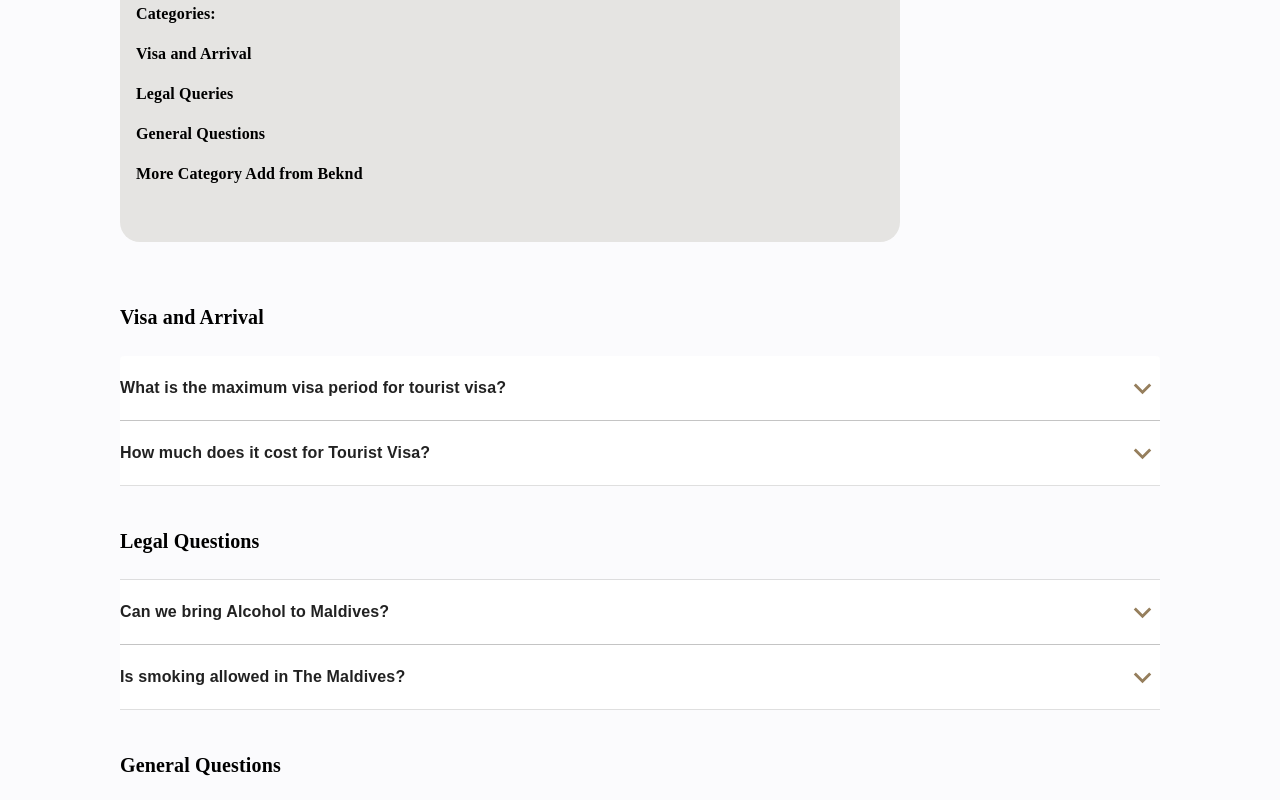
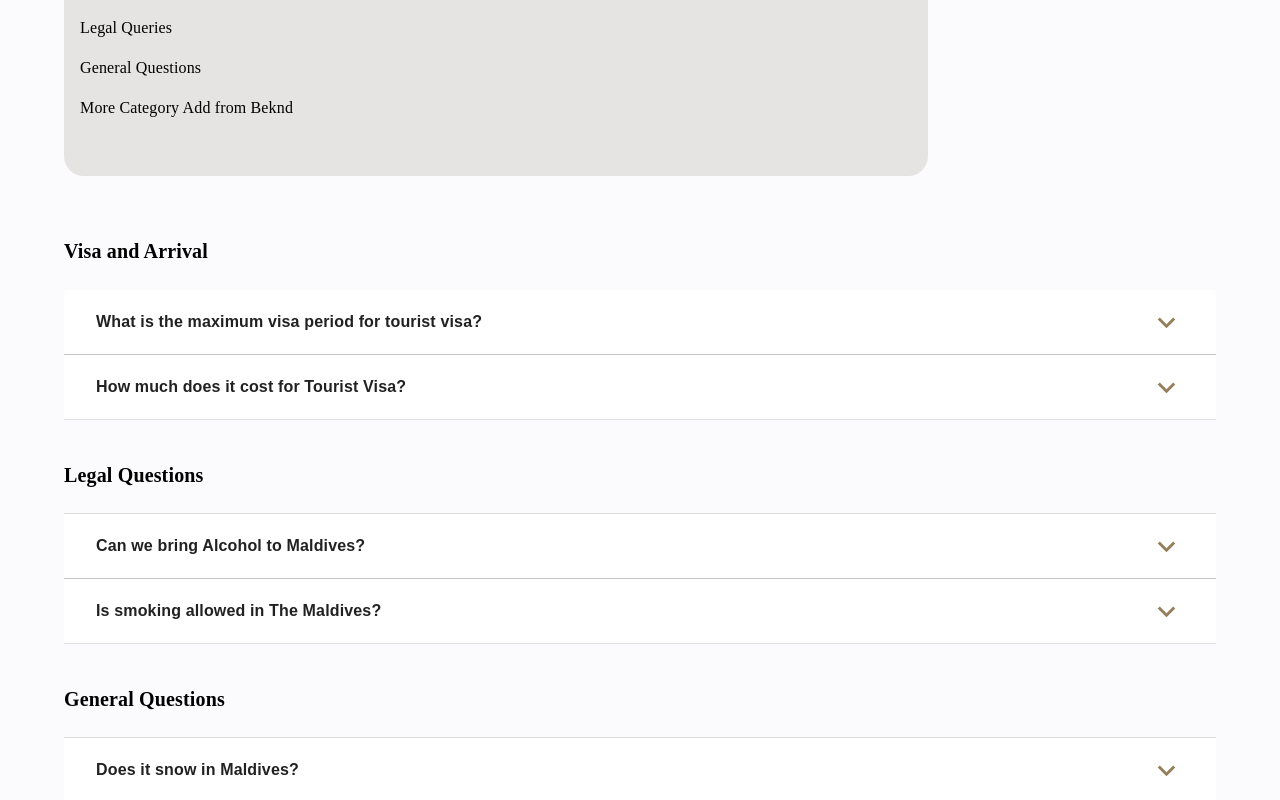
Before and after one commit to MachineIntelligence6/lovely-maldives-ts, a Next.js app: page /faqs in a window 1280 px wide. Shown: the part 640-1440 px from the top of the page. Built offline with nearby package versions, Linux system fonts and the light colour scheme; no server answers.

Commit message:
update faqs page and set overlay

```diff
--- a/src/app/contact-us/page.tsx
+++ b/src/app/contact-us/page.tsx
@@ -11,6 +11,9 @@ function page() {
   return (
     <Box sx={{ mt: { md: '180px', xs: '100px' } }}>
       <Header />
+      <Container sx={{ maxWidth: { xs: '90%', md: '90%' } }}>
+        <BreadCrumb />
+      </Container>
       <Container
         sx={{
           maxWidth: '80%',
@@ -22,7 +25,6 @@ function page() {
           color: 'var(--white)',
         }}
       >
-        <BreadCrumb />
         <Typography
           sx={{
             fontSize: { xs: '35px', md: '35px' },
--- a/src/app/faqs/page.tsx
+++ b/src/app/faqs/page.tsx
@@ -9,14 +9,20 @@ export default function page() {
   return (
     <Box sx={{ pt: { md: '180px', xs: '100px' } }}>
       <Header />
+      <Container sx={{ maxWidth: { xs: '90%', md: '90%' } }}>
+        <BreadCrumb />
+      </Container>
       <Container
         sx={{
-          maxWidth: '100% !important',
-          px: { xs: '24px', md: '120px' },
+          maxWidth: '80%',
+          px: 0,
+          margin: 'auto',
+          '@media only screen and (min-width: 1441px)': {
+            maxWidth: '1030px !important',
+          },
           color: 'var(--white)',
         }}
       >
-        <BreadCrumb />
         <Box sx={{ mt: { xs: '40px', md: '60px' } }}>
           <Typography
             sx={{
@@ -63,16 +69,16 @@ export default function page() {
             }}
           >
             <Typography sx={{ fontWeight: 600, mt: 2 }}>Categories:</Typography>
-            <Typography sx={{ fontWeight: 600, mt: 2 }}>
+            <Typography sx={{ mt: 2 }}>
               Visa and Arrival
             </Typography>
-            <Typography sx={{ fontWeight: 600, mt: 2 }}>
+            <Typography sx={{ mt: 2 }}>
               Legal Queries
             </Typography>
-            <Typography sx={{ fontWeight: 600, mt: 2 }}>
+            <Typography sx={{ mt: 2 }}>
               General Questions
             </Typography>
-            <Typography sx={{ fontWeight: 600, mt: 2, mb: 4 }}>
+            <Typography sx={{ mt: 2, mb: 4 }}>
               More Category Add from Beknd
             </Typography>
           </Box>
--- a/src/app/globals.css
+++ b/src/app/globals.css
@@ -343,7 +343,7 @@ label + .css-1x0154w-MuiInputBase-root-MuiInput-root {
   .topBrandSlider .slick-slide{
     width: 187px !important;
   }
-  .topBrandSlider .slick-slider .slick-track, .slick-slider .slick-list {
+  .topBrandSlider .slick-list {
     max-height: 250px !important;
   }
   /* .rightPalm {
--- a/src/components/Accordion.tsx
+++ b/src/components/Accordion.tsx
@@ -58,13 +58,15 @@ export default function FaqsAccordion() {
             boxShadow: 'none',
             borderBottom: '1px solid rgb(223, 223, 223)',
             borderTop: 'none',
+            // mx: 4,
           }}
         >
           <AccordionSummary
             sx={{
               fontWeight: 600,
-              px: '0 !important',
+              // px: '0 !important',
               fontFamily: 'Century Gothic',
+              px: { xs: 2, md: 4 },
             }}
             expandIcon={
               <ExpandMoreIcon
@@ -73,6 +75,7 @@ export default function FaqsAccordion() {
                   fontSize: '35px',
                   bgcolor: { xs: '#E5E4E2', md: 'white' },
                   borderRadius: { xs: '100%', md: 'none' },
+                  // px: 4,
                 }}
               />
             }
@@ -82,7 +85,7 @@ export default function FaqsAccordion() {
             {faq.que}
           </AccordionSummary>
           <AccordionDetails
-            sx={{ fontFamily: 'Century Gothic', px: '0 !important' }}
+            sx={{ fontFamily: 'Century Gothic', px: { xs: 2, md: 4 } }}
           >
             {faq.ans}
           </AccordionDetails>
@@ -107,12 +110,13 @@ export default function FaqsAccordion() {
             boxShadow: 'none',
             borderBottom: '1px solid rgb(223, 223, 223)',
             borderTop: 'none',
+            // mx: 4,
           }}
         >
           <AccordionSummary
             sx={{
               fontWeight: 600,
-              px: '0 !important',
+              px: { xs: 2, md: 4 },
               fontFamily: 'Century Gothic',
             }}
             expandIcon={
@@ -131,7 +135,7 @@ export default function FaqsAccordion() {
             {faq.que}
           </AccordionSummary>
           <AccordionDetails
-            sx={{ fontFamily: 'Century Gothic', px: '0 !important' }}
+            sx={{ fontFamily: 'Century Gothic', px: { xs: 2, md: 4 } }}
           >
             {faq.ans}
           </AccordionDetails>
@@ -156,12 +160,13 @@ export default function FaqsAccordion() {
             boxShadow: 'none',
             borderBottom: '1px solid rgb(223, 223, 223)',
             borderTop: 'none',
+            // mx: 4,
           }}
         >
           <AccordionSummary
             sx={{
               fontWeight: 600,
-              px: '0 !important',
+              px: { xs: 2, md: 4 },
               fontFamily: 'Century Gothic',
             }}
             expandIcon={
@@ -180,7 +185,7 @@ export default function FaqsAccordion() {
             {faq.que}
           </AccordionSummary>
           <AccordionDetails
-            sx={{ fontFamily: 'Century Gothic', px: '0 !important' }}
+            sx={{ fontFamily: 'Century Gothic', px: { xs: 2, md: 4 } }}
           >
             {faq.ans}
           </AccordionDetails>
--- a/src/components/TopBrands.tsx
+++ b/src/components/TopBrands.tsx
@@ -103,7 +103,7 @@ export default function TopBrands() {
       </Typography>
 
       <Box
-        className='topBrandSlider'
+        className="topBrandSlider"
         sx={{
           width: { md: '100%', lg: '100%' },
           mt: { md: '60px', xs: '40px' },
```
Also changed, not shown: src/app/about-maldives/page.tsx (+21 -11 lines), src/app/blogs/[slug]/page.tsx (+17 -10 lines), src/app/blogs/page.tsx (+6 -4 lines).
